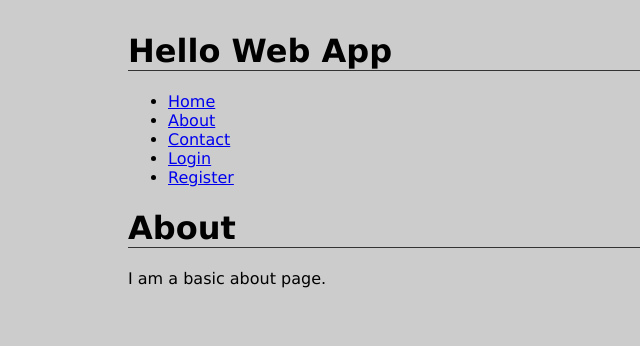
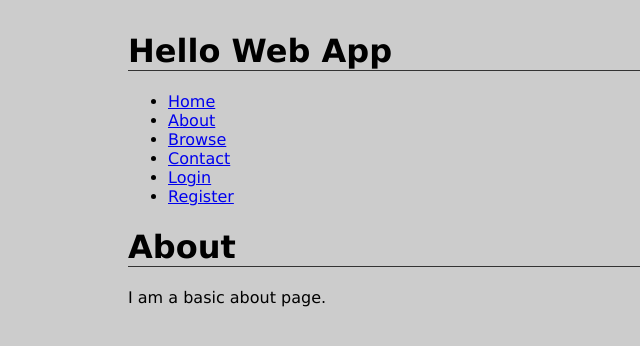
Before and after one commit to johnpilbeam/hellowebapp, a Django app: page /about/ in a window 1280 px wide. Shown: the top 346 px of the page, without its empty margins (0-640 px from the left). Run offline with Django 3.2, Linux system fonts and the light colour scheme.

Commit message:
Finished Chapter 12

```diff
--- a/collection/templates/base.html
+++ b/collection/templates/base.html
@@ -25,6 +25,9 @@
                     <a href="{% url 'about' %}">About</a>
                 </li>
                 <li>
+                	<a href ="{% url 'browse' %}">Browse</a>
+                </li>
+                <li>
                     <a href="{% url 'contact' %}">Contact</a>
                 </li>
                 {% if user.is_authenticated %}
--- a/hellowebapp/urls.py
+++ b/hellowebapp/urls.py
@@ -1,7 +1,7 @@
 from collection.backends import MyRegistrationView
 from django.contrib import admin
 from django.urls import path, include
-from django.views.generic import TemplateView
+from django.views.generic import TemplateView, RedirectView
 
 from django.contrib.auth.views import (
 	password_reset,
@@ -47,6 +47,14 @@ urlpatterns = [
 	    name ='registration_register'),
 	path('accounts/create_thing/', views.create_thing,
 	    name ='registration_create_thing'),
+	path('browse/name/',
+	    views.browse_by_name, name='browse'),
+    path('browse/', RedirectView.as_view(
+        pattern_name='browse', permanent=True)),
+    path('things/', RedirectView.as_view(
+        pattern_name='browse', permanent=True)),
+    path('browse/name/<initial>/',
+	    views.browse_by_name, name='browse_by_name'),
     path('accounts/', include('registration.backends.simple.urls')),
     path('admin/', admin.site.urls),
 ]
```
Also changed, not shown: collection/views.py (+12 -0 lines).
